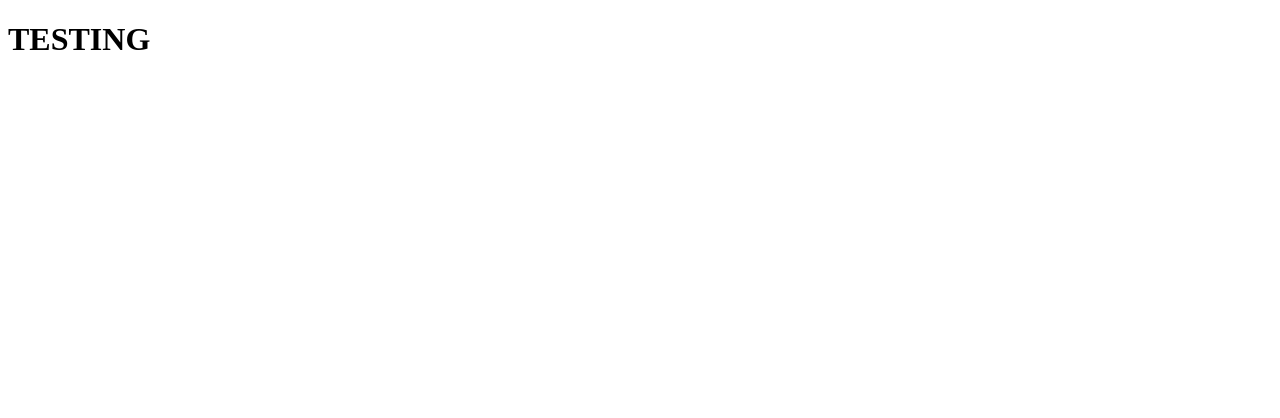
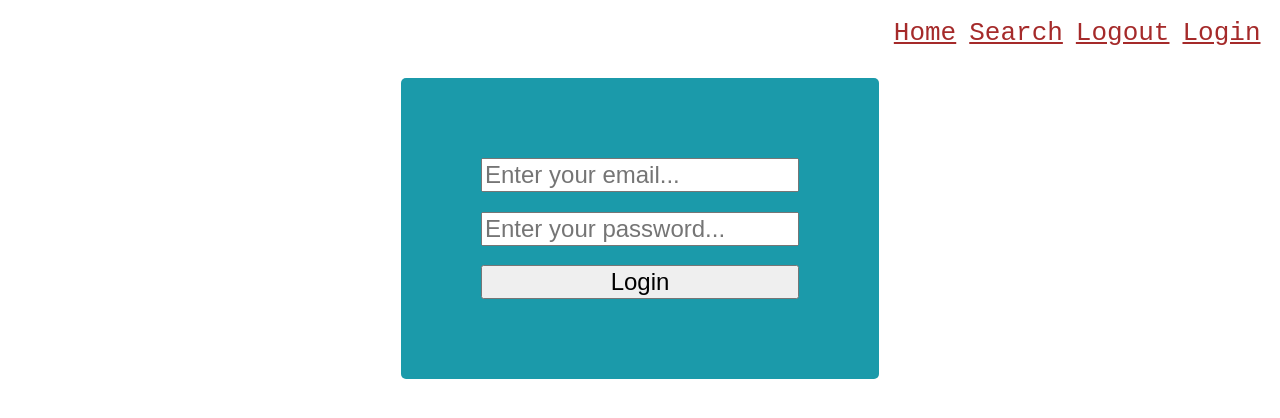
Before and after one commit to gomezdn/alkemy-challenge-menu-app, a React app: page /login in a window 1280 px wide. Shown: the top 418 px of the page. Built offline with nearby package versions, Linux system fonts and the light colour scheme.

Commit message:
login form and basic routing

```diff
--- a/package.json
+++ b/package.json
@@ -8,7 +8,7 @@
     "test": "echo \"Error: no test specified\" && exit 1",
     "watch": "webpack --watch",
     "build": "webpack",
-    "start": "webpack serve --mode=development"
+    "start": "webpack serve --mode=development --history-api-fallback"
   },
   "repository": {
     "type": "git",
@@ -34,9 +34,9 @@
   },
   "dependencies": {
     "axios": "^0.25.0",
-    "bootstrap": "^5.1.3",
     "react": "^17.0.2",
     "react-dom": "^17.0.2",
+    "react-router-dom": "^6.2.1",
     "sweetalert2": "^11.3.6"
   }
 }
--- /dev/null
+++ b/src/api/Api.js
@@ -0,0 +1,14 @@
+import axios from "axios"
+
+const API = {
+    getLoginToken: (user, pass, onError) => {
+        const data = {email: user, password: pass}
+        const url = "http://challenge-react.alkemy.org/"
+
+        return axios.post(url, data).then(res => res.data.token).catch(onError)
+    }
+}
+
+
+
+export default API
--- a/src/components/App.jsx
+++ b/src/components/App.jsx
@@ -1,9 +1,29 @@
-import React from "react"
+import React, {useState} from "react"
+import { BrowserRouter, Link, Route, Routes } from "react-router-dom"
+import LoginForm from "./LoginForm.jsx"
+
 
 export default function App() {
+    const [hasToken, setHasToken] = useState(false)
+
+
     return (
-        <div id="app">
-            <h1>TESTING</h1>
-        </div>
+        <BrowserRouter>
+            <div id="app">
+                <nav id="navBar">
+                    <Link className="link" to="/home">Home</Link>
+                    <Link className="link" to="/search">Search</Link>
+                    <Link className="link" to="/logout">Logout</Link>
+                    <Link className="link" to="/login">Login</Link>
+
+                </nav>
+                <Routes>
+                    <Route path="/home" element={<h1>MENU</h1>}></Route>
+                    <Route path="/search" element={<h1>SEARCH</h1>}></Route>
+                    <Route path="/logout" element={<h1>LOGOUT</h1>}></Route>
+                    <Route path="/login" element={<LoginForm/>}></Route>
+                </Routes>
+            </div>
+        </BrowserRouter>
     )
 }
--- /dev/null
+++ b/src/components/LoginForm.jsx
@@ -0,0 +1,34 @@
+import React from "react"
+import Swal from "sweetalert2"
+import API from "../api/Api.js"
+
+export default function LoginForm() {
+
+    function handleError() {
+        Swal.fire({
+            title: 'There was a problem with your input or connection.',
+            text: 'Try again.',
+            icon: 'error',
+            confirmButtonText: 'Cool'
+          })
+    }
+
+    function saveTokenToStorage(token) {
+        window.localStorage.setItem("authToken", token)
+    }
+
+    function handleSubmit(event) {
+        event.preventDefault()
+        const user = event.target.email.value
+        const pass = event.target.password.value
+        API.getLoginToken(user, pass, handleError).then(res => saveTokenToStorage(res))
+    }
+
+    return (
+        <form id="loginForm" onSubmit={handleSubmit}>
+            <input className="loginInput" required type="email" name="email" autoComplete="off" placeholder="Enter your email..."/>
+            <input className="loginInput" required type="password" name="password" autoComplete="off" placeholder="Enter your password..."/>
+            <button className="loginBtn" type="submit">Login</button>
+        </form>
+    )
+}
--- /dev/null
+++ b/src/components/Menu.jsx
@@ -0,0 +1,5 @@
+import React from "react"
+
+export default function Menu() {
+    return <h1>Menu</h1>
+}
--- /dev/null
+++ b/src/components/Recipes.jsx
@@ -0,0 +1,5 @@
+import React from "react"
+
+export default function RecipeSearchDisplay() {
+    return <h1>Recipe search and display</h1>
+}
--- /dev/null
+++ b/src/css/main.css
@@ -0,0 +1,39 @@
+#app {
+    width: 100vw;
+    height: 100vh;
+    display: flex;
+    flex-direction: column;
+    align-items: center;
+    justify-content: flex-start;
+    font-family: monospace;
+    max-width: 100%;
+}
+
+#loginForm {
+    display: flex;
+    flex-direction: column;
+    row-gap: 1.5em;
+    background-color: #1B9AAA;
+    padding: 5rem;
+    border-radius: 5px;
+    max-width: 100%;
+}
+
+#navBar {
+    display: flex;
+    column-gap: 1em;
+    margin-bottom: 1em;
+    max-width: 100%;
+    align-self: flex-end;
+    padding: 1.5em;
+}
+
+.link {
+    color: brown;
+    max-width: 100%;
+    font-size: 2em;
+}
+
+.loginInput, .loginBtn {
+    font-size: 1.5em;
+}
--- /dev/null
+++ b/src/css/reset.css
@@ -0,0 +1,51 @@
+/* http://meyerweb.com/eric/tools/css/reset/
+   v2.0 | 20110126
+   License: none (public domain)
+*/
+
+html, body, div, span, applet, object, iframe,
+h1, h2, h3, h4, h5, h6, p, blockquote, pre,
+a, abbr, acronym, address, big, cite, code,
+del, dfn, em, img, ins, kbd, q, s, samp,
+small, strike, strong, sub, sup, tt, var,
+b, u, i, center,
+dl, dt, dd, ol, ul, li,
+fieldset, form, label, legend,
+table, caption, tbody, tfoot, thead, tr, th, td,
+article, aside, canvas, details, embed,
+figure, figcaption, footer, header, hgroup,
+menu, nav, output, ruby, section, summary,
+time, mark, audio, video {
+	margin: 0;
+	padding: 0;
+	border: 0;
+	vertical-align: baseline;
+}
+/* HTML5 display-role reset for older browsers */
+article, aside, details, figcaption, figure,
+footer, header, hgroup, menu, nav, section {
+	display: block;
+}
+body {
+	line-height: 1;
+	height: 100vh;
+	width: 100vw;
+}
+
+ol, ul {
+	list-style: none;
+}
+
+blockquote, q {
+	quotes: none;
+}
+
+blockquote:before, blockquote:after,
+q:before, q:after {
+	content: '';
+	content: none;
+}
+table {
+	border-collapse: collapse;
+	border-spacing: 0;
+}
--- a/src/index.js
+++ b/src/index.js
@@ -1,5 +1,7 @@
 import React from "react"
 import ReactDOM from "react-dom"
 import App from "./components/App.jsx"
+import "./css/reset.css"
+import "./css/main.css"
 
 ReactDOM.render(<App />, document.getElementById("root"))
```
Also changed, not shown: 2 other files (tests, documents, lock files or other folders).
